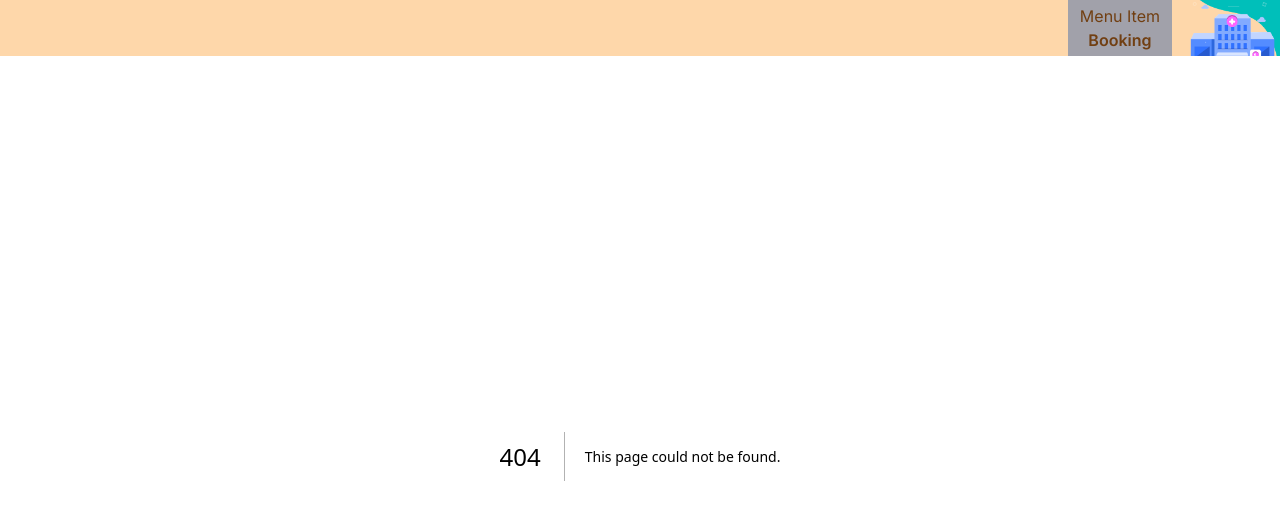
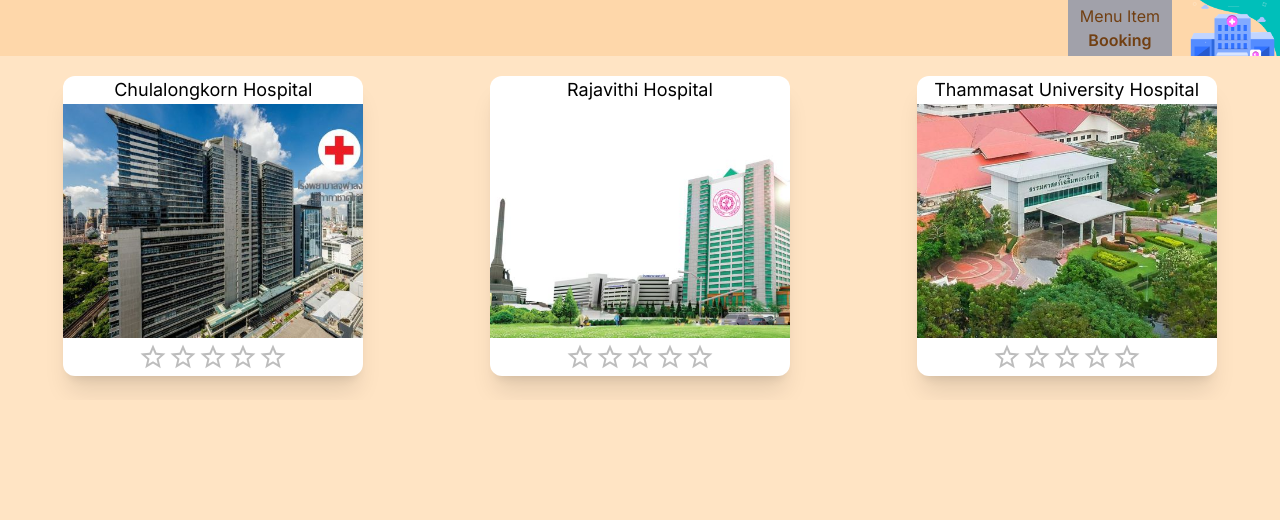
Before and after one commit to PongDev/SW-Dev-Prac-II, a Next.js app: page /hospital in a window 1280 px wide. Before the commit this address had no page. Shown: the top 520 px of the page. Built offline with nearby package versions, Linux system fonts and the light colour scheme.

Commit message:
feat: intro to Routing & Navigation (assignment 7)

```diff
--- /dev/null
+++ b/src/app/(hospitalinfo)/hospital/[hid]/page.tsx
@@ -0,0 +1,39 @@
+import Image from "next/image";
+
+export default function HospitalDetailPage({
+  params,
+}: {
+  params: { hid: string };
+}) {
+  const mockHospitalData = new Map();
+  mockHospitalData.set("001", {
+    name: "Chulalongkorn Hospital",
+    imgSrc: "/img/chula.jpg",
+  });
+  mockHospitalData.set("002", {
+    name: "Rajavithi Hospital",
+    imgSrc: "/img/rajavithi.jpg",
+  });
+  mockHospitalData.set("003", {
+    name: "Thammasat University Hospital",
+    imgSrc: "/img/thammasat.jpg",
+  });
+
+  return (
+    <main>
+      <div className="flex flex-wrap justify-center my-5 w-auto">
+        <div className="w-2/5 relative h-[350px] min-w-[525px] m-2">
+          <Image
+            src={mockHospitalData.get(params.hid).imgSrc}
+            alt={mockHospitalData.get(params.hid).name}
+            fill={true}
+            className="object-cover rounded-lg shadow-lg"
+          />
+        </div>
+        <div className="w-2/5 text-center text-lg font-semibold m-2">
+          <h1>{mockHospitalData.get(params.hid).name}</h1>
+        </div>
+      </div>
+    </main>
+  );
+}
--- /dev/null
+++ b/src/app/(hospitalinfo)/hospital/page.tsx
@@ -0,0 +1,5 @@
+import CardPanel from "@/components/CardPanel";
+
+export default function Home() {
+  return <CardPanel />;
+}
--- a/src/app/page.tsx
+++ b/src/app/page.tsx
@@ -1,11 +1,9 @@
 import Banner from "@/components/Banner";
-import CardPanel from "@/components/CardPanel";
 
 export default function Home() {
   return (
     <main>
       <Banner />
-      <CardPanel />
     </main>
   );
 }
--- a/src/components/Banner.tsx
+++ b/src/components/Banner.tsx
@@ -3,6 +3,7 @@
 import Image from "next/image";
 import styles from "./banner.module.css";
 import { useState } from "react";
+import { useRouter } from "next/navigation";
 
 export default function Banner() {
   const bannerImage = [
@@ -12,6 +13,7 @@
     "/img/banner4.jpg",
   ];
   const [bannerIdx, setBannerIdx] = useState(0);
+  const router = useRouter();
 
   return (
     <div className={styles.banner}>
@@ -31,6 +33,17 @@
           Get Free Vaccine for You and Your Family
         </h3>
       </div>
+      <div className="absolute bottom-0 right-0">
+        <button
+          className="rounded-lg bg-orange-400 px-3 py-2 m-2 text-slate-800 font-semibold hover:bg-amber-400 hover:text-slate-900"
+          onClick={(e) => {
+            e.stopPropagation();
+            router.push("/hospital");
+          }}
+        >
+          View Hospital Info
+        </button>
+      </div>
     </div>
   );
 }
--- a/src/components/Card.tsx
+++ b/src/components/Card.tsx
@@ -22,6 +22,7 @@
       <Rating
         className="m-auto my-1"
         value={rating}
+        onClick={(e) => e.stopPropagation()}
         onChange={(e, value) => {
           onRatingUpdate(name, value ?? 0);
         }}
--- a/src/components/CardPanel.tsx
+++ b/src/components/CardPanel.tsx
@@ -1,6 +1,7 @@
 "use client";
 
 import Card from "@/components/Card";
+import Link from "next/link";
 import { useReducer } from "react";
 
 export default function CardPanel() {
@@ -28,27 +29,29 @@
     dispatchRating({ type: "ADD", hospital: hospitalName, rating: rating });
   };
 
+  const mockHospitalData = [
+    { id: "001", name: "Chulalongkorn Hospital", imgSrc: "/img/chula.jpg" },
+    { id: "002", name: "Rajavithi Hospital", imgSrc: "/img/rajavithi.jpg" },
+    {
+      id: "003",
+      name: "Thammasat University Hospital",
+      imgSrc: "/img/thammasat.jpg",
+    },
+  ];
+
   return (
     <div>
       <div className="flex flex-wrap justify-around">
-        <Card
-          name="Chulalongkorn Hospital"
-          imgSrc="/img/chula.jpg"
-          rating={ratingMap.get("Chulalongkorn Hospital") ?? 0}
-          onRatingUpdate={onRatingUpdate}
-        />
-        <Card
-          name="Rajavithi Hospital"
-          imgSrc="/img/rajavithi.jpg"
-          rating={ratingMap.get("Rajavithi Hospital") ?? 0}
-          onRatingUpdate={onRatingUpdate}
-        />
-        <Card
-          name="Thammasat University Hospital"
-          imgSrc="/img/thammasat.jpg"
-          rating={ratingMap.get("Thammasat University Hospital") ?? 0}
-          onRatingUpdate={onRatingUpdate}
-        />
+        {mockHospitalData.map((hospital) => (
+          <Link href={`/hospital/${hospital.id}`}>
+            <Card
+              name={hospital.name}
+              imgSrc={hospital.imgSrc}
+              rating={ratingMap.get(hospital.name) ?? 0}
+              onRatingUpdate={onRatingUpdate}
+            />
+          </Link>
+        ))}
       </div>
       <div className="mx-5 my-1 text-lg font-semibold">
         {Array.from(ratingMap).map(([hospital, rating]) => {
```
